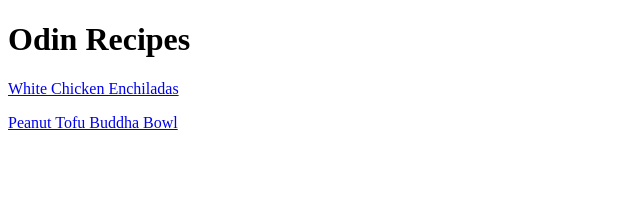
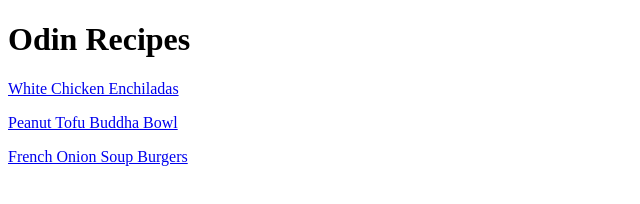
Before and after one commit to josiebarnes/odin-recipes, a plain HTML site: page index.html in a window 1280 px wide. Shown: the whole page, without its empty margins (0-640 px from the left). Drawn offline with Linux system fonts and the light colour scheme.

Commit message:
Update Links

```diff
--- a/index.html
+++ b/index.html
@@ -8,6 +8,7 @@
     <h1>Odin Recipes</h1>
         <p><a href="./recipes/enchiladas.html">White Chicken Enchiladas</a></p>
         <p><a href="./recipes/buddha-bowl.html">Peanut Tofu Buddha Bowl</a></p>
+        <p><a href="./recipes/burgers.html">French Onion Soup Burgers</a></p>
 </body>
 
 </html>
```
